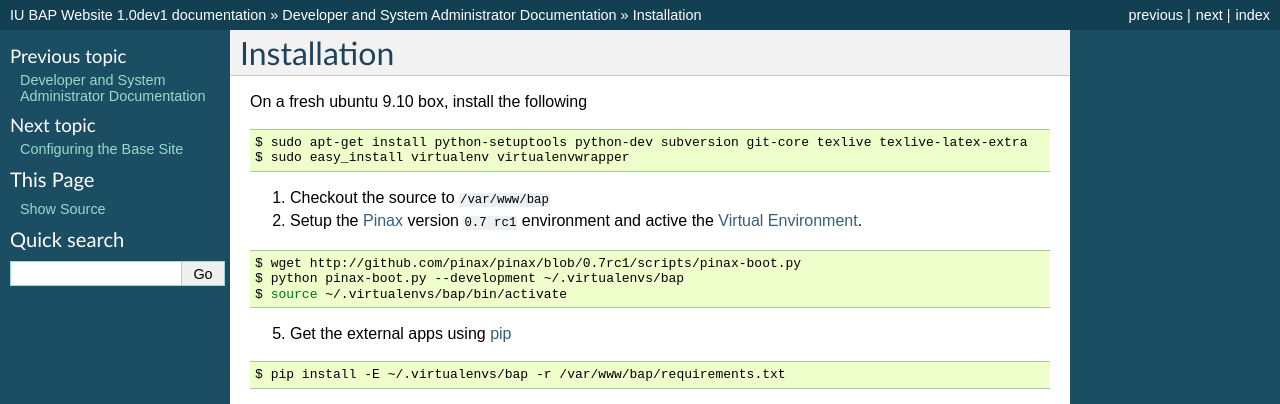
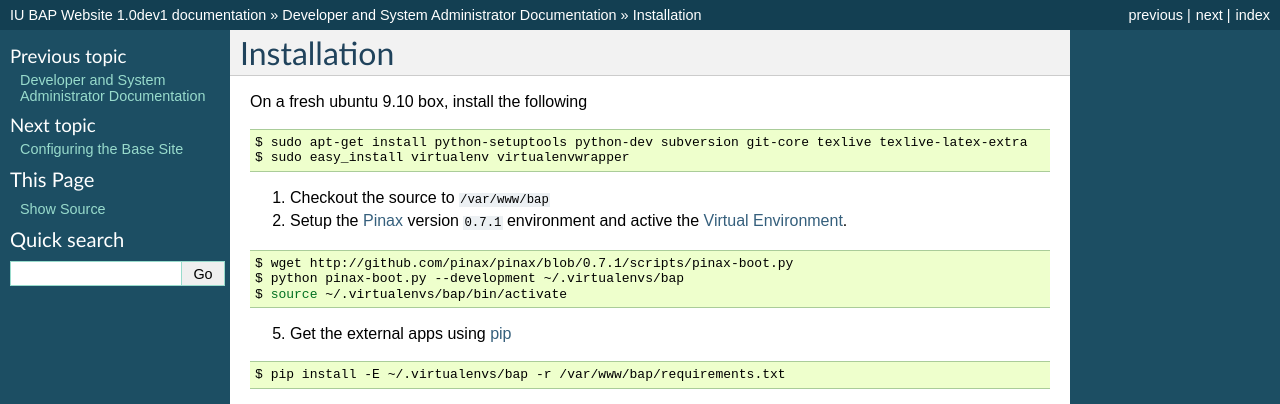
Before and after one commit to winhamwr/bap, a Sphinx documentation site: the page built from docs/developer/installation.rst, in a window 1280 px wide. Shown: the top 404 px of the page. Built offline with Sphinx 7.4.7, drawn with Linux system fonts in a browser that asks for light colours.

Commit message:
Changed installation instructions to use pinax 0.7.1 installed via git.

```diff
--- a/docs/developer/installation.rst
+++ b/docs/developer/installation.rst
@@ -11,11 +11,11 @@ On a fresh ubuntu 9.10 box, install the following
 
 1. Checkout the source to ``/var/www/bap``
 
-2. Setup the `Pinax <http://pinaxproject.com>`_ version ``0.7 rc1`` environment and active the `Virtual Environment <http://pypi.python.org/pypi/virtualenv>`_.
+2. Setup the `Pinax <http://pinaxproject.com>`_ version ``0.7.1`` environment and active the `Virtual Environment <http://pypi.python.org/pypi/virtualenv>`_.
 
 .. code-block:: bash
 
-    $ wget http://github.com/pinax/pinax/blob/0.7rc1/scripts/pinax-boot.py
+    $ wget http://github.com/pinax/pinax/blob/0.7.1/scripts/pinax-boot.py
     $ python pinax-boot.py --development ~/.virtualenvs/bap
     $ source ~/.virtualenvs/bap/bin/activate
 
--- a/requirements.txt
+++ b/requirements.txt
@@ -1,7 +1,11 @@
 --find-links=http://pypi.pinaxproject.com
 --find-links=http://pypi2.pinaxproject.com
+--find-links=http://pypi.pinaxproject.com/releases/0.7/
+--find-links=http://pypi2.pinaxproject.com/releases/0.7/
 
 Django==1.1
+-e git+git://github.com/pinax/pinax.git@0.7.1#egg=pinax
+
 python-dateutil==1.4.1
 python-openid==2.2.4
 python-yadis==1.1.0
```
